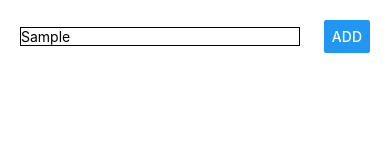
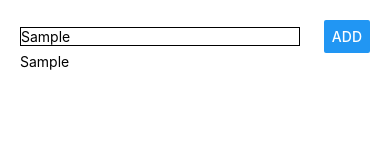
Before and after one commit to rukhsarafroz/ReactNativeProject, a React Native app in the folder ReactNativeLearning/: screen / in a window 390 px wide. Both pictures are taken after typing "Sample" into the empty fields and a click on the button "ADD". Shown: the top 160 px of the page. Built offline with nearby package versions, Linux system fonts and the light colour scheme.

Commit message:
add goals and display list of goals

```diff
--- a/ReactNativeLearning/App.js
+++ b/ReactNativeLearning/App.js
@@ -6,17 +6,37 @@
  * @flow strict-local
  */
 
-import React from 'react';
-import {StyleSheet, View, Button, TextInput} from 'react-native';
+import React, {useState} from 'react';
+import {StyleSheet, View, Button, TextInput, Text} from 'react-native';
 
 const App = () => {
+  const [enteredGoal, setEnteredGoal] = useState('');
+  const [courseGoals, setCourseGoals] = useState([]);
+
+  const goalInputHandler = (enteredText) => {
+    setEnteredGoal(enteredText);
+  };
+
+  const addGoalHandler = () => {
+    setCourseGoals((currentGoals) => [...currentGoals, enteredGoal]);
+  };
+
   return (
     <View style={styles.container}>
       <View style={styles.header}>
-        <TextInput placeholder="Course Goals" style={styles.textInput} />
-        <Button title="ADD" />
+        <TextInput
+          placeholder="Course Goals"
+          style={styles.textInput}
+          value={enteredGoal}
+          onChangeText={goalInputHandler}
+        />
+        <Button title="ADD" onPress={addGoalHandler} />
       </View>
-      <View />
+      <View>
+        {courseGoals.map((goals, index) => (
+          <Text key={index}>{goals}</Text>
+        ))}
+      </View>
     </View>
   );
 };
```
